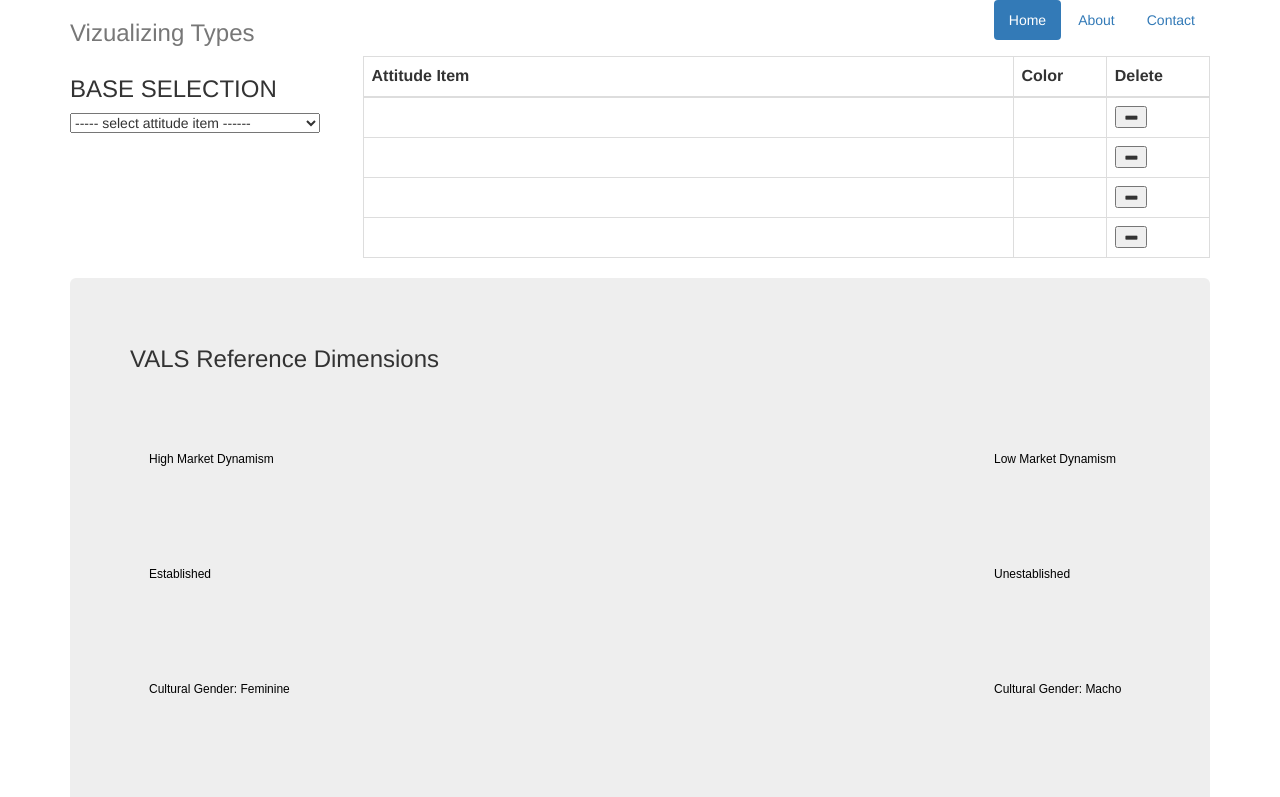
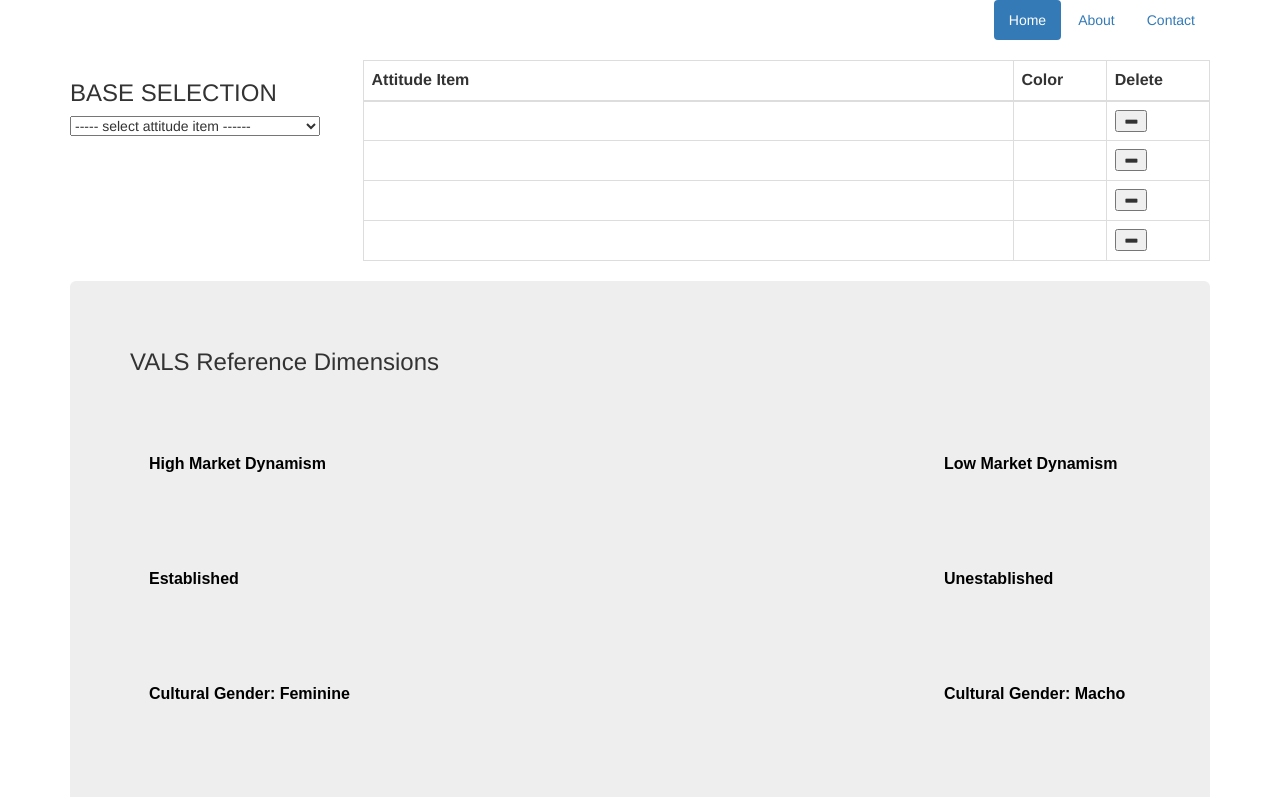
Before and after one commit to onphenomenon/onphenomenon.github.io, a plain HTML site: page index.html in a window 1280 px wide. Shown: the top 797 px of the page. Drawn offline with nearby package versions, Linux system fonts and the light colour scheme.

Commit message:
update labels

```diff
--- a/index.html
+++ b/index.html
@@ -14,6 +14,10 @@
         crossorigin="anonymous"></script>
 </head>
 <style>
+    div.header.clearfix {
+        padding-bottom: 20px;
+    }
+
     svg {
         /* border-top: 1px solid gray; */
     }
@@ -55,7 +59,6 @@
                     <li role="presentation"><a href="#">Contact</a></li>
                 </ul>
             </nav>
-            <h3 class="text-muted">Vizualizing Types</h3>
         </div>
         <div class="row">
             <div class="col-lg-3">
@@ -128,7 +131,6 @@
         </div>
 
         <footer class="footer">
-            <p>&copy; Karianne Burns</p>
         </footer>
 
     </div>
@@ -216,7 +218,8 @@
             g.select(".domain").remove();
             g.selectAll(".tick line").remove();
             g.selectAll(".tick text").attr("x", 4)
-                .attr("font-size", 12);
+             .attr("font-weight", "bold")
+                .attr("font-size", 16);
         }
 
         function customYAxisCenter(g) {
@@ -230,7 +233,9 @@
             g.select(".domain").remove();
             g.selectAll(".tick line").remove();
             g.selectAll(".tick text").attr("x", 4)
-                .attr("font-size", 12);
+                .attr("font-size", 16)
+                .attr("font-weight", "bold")
+                .attr("transform", "translate(-50,0)")
         }
 
         function customXAxisCategories(g) {
```
